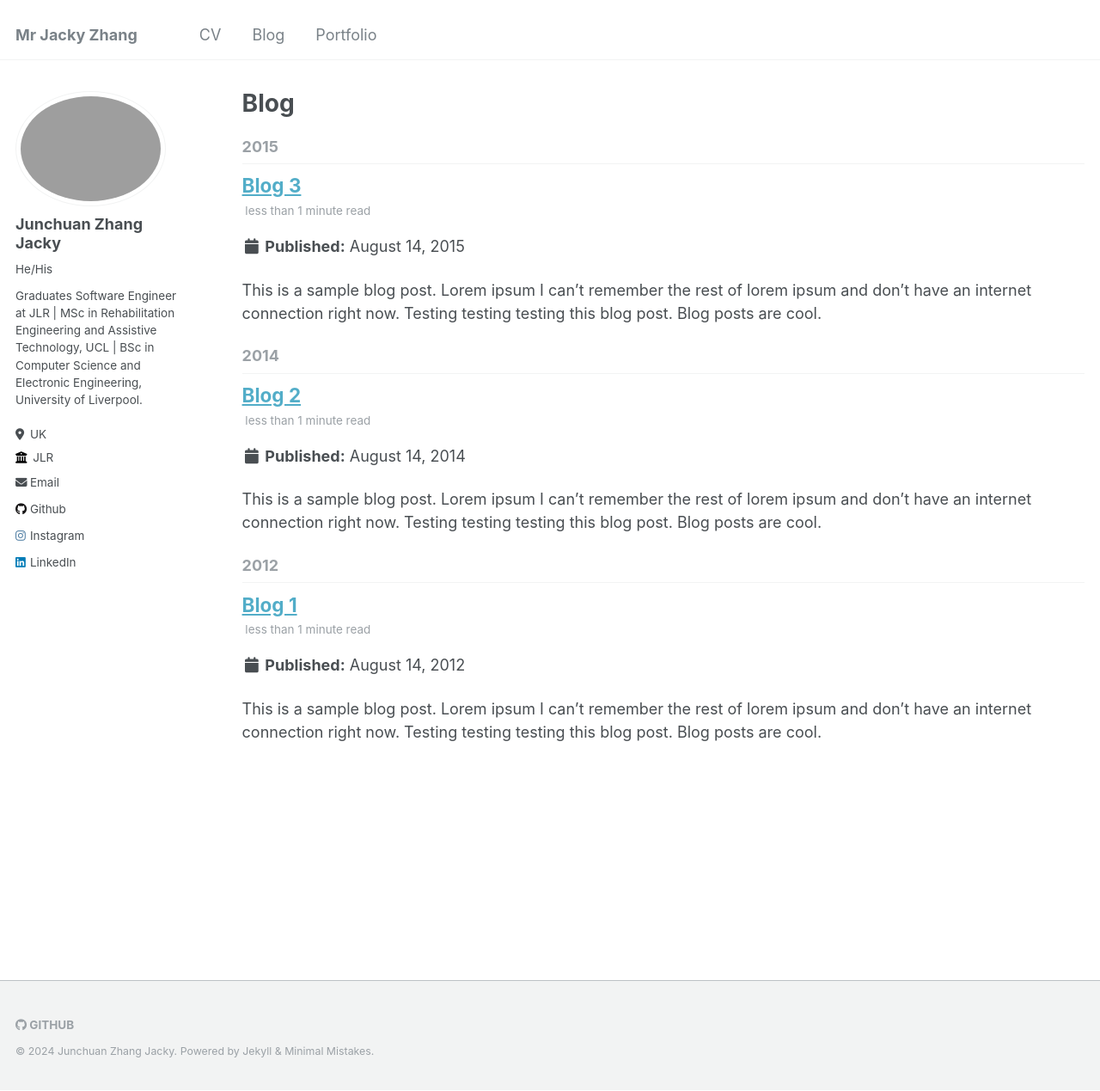
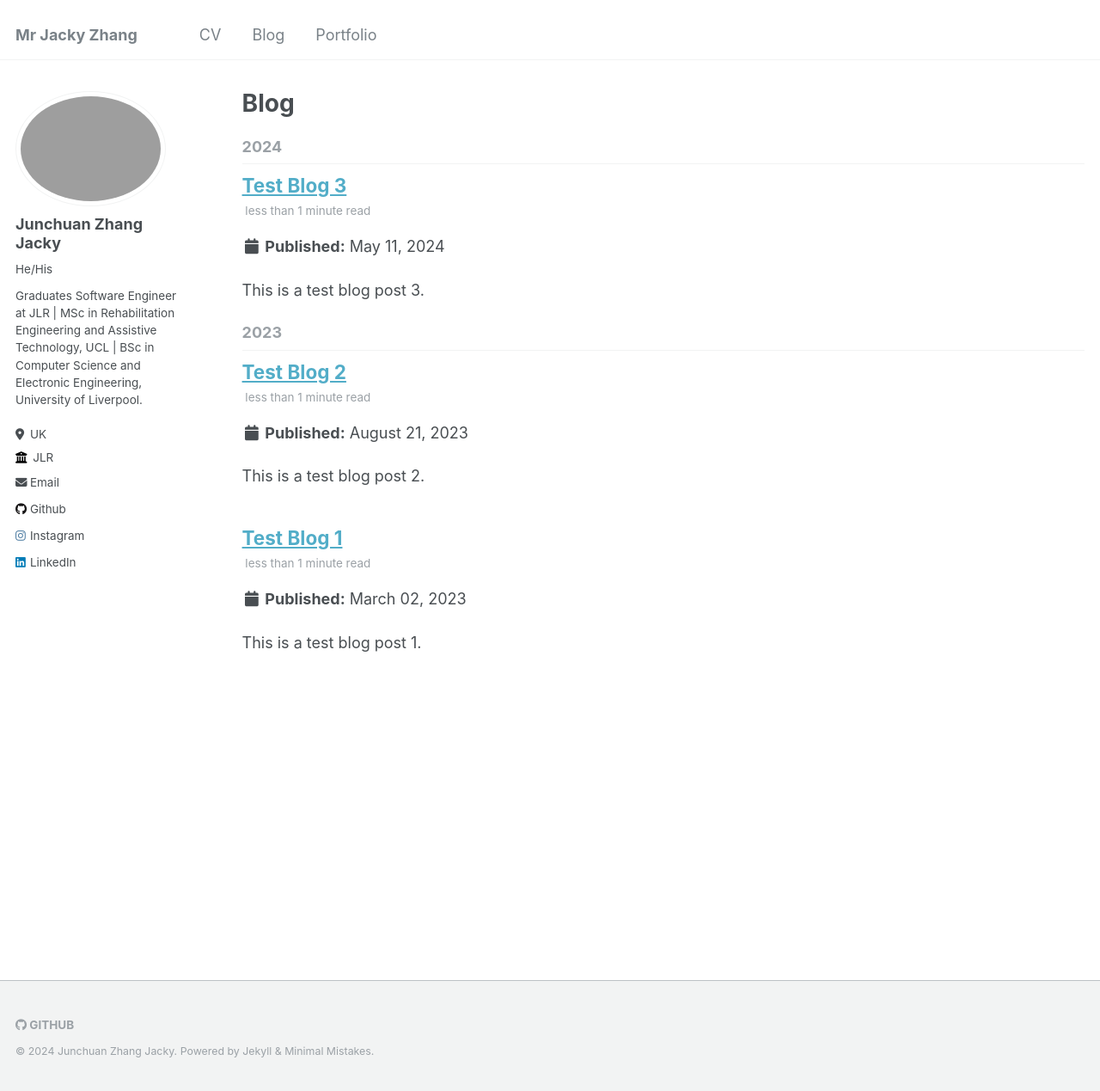
Before and after one commit to JackyCaptainZhang/JackyCaptainZhang.github.io, a Jekyll site: the page built from _pages/year-archive.html, in a window 1280 px wide and 1269 px high. Shown: the whole window at 86% size. Built offline with Jekyll 4.4.1, drawn with Linux system fonts in a browser that asks for light colours.

Commit message:
Test the blog and portfolio function. Update the readme.

```diff
--- a/_posts/2012-08-14-blog-post-1.md
+++ /dev/null
@@ -1,17 +0,0 @@
----
-title: "Blog 1"
-date: 2012-08-14
-permalink: /posts/2012/08/blog-1/
-tags:
-  - cool posts
-  - category1
-  - category2
----
-
-This is a sample blog post. Lorem ipsum I can't remember the rest of lorem ipsum and don't have an internet connection right now. Testing testing testing this blog post. Blog posts are cool.
-
-# Headings are cool
-
-# You can have many headings
-
-## Aren't headings cool?
--- a/_posts/2014-08-14-blog-post-3.md
+++ /dev/null
@@ -1,17 +0,0 @@
----
-title: "Blog 2"
-date: 2014-08-14
-permalink: /posts/2014/08/blog-2/
-tags:
-  - cool posts
-  - category1
-  - category2
----
-
-This is a sample blog post. Lorem ipsum I can't remember the rest of lorem ipsum and don't have an internet connection right now. Testing testing testing this blog post. Blog posts are cool.
-
-# Headings are cool
-
-# You can have many headings
-
-## Aren't headings cool?
--- a/_posts/2015-08-14-blog-post-4.md
+++ /dev/null
@@ -1,17 +0,0 @@
----
-title: "Blog 3"
-date: 2015-08-14
-permalink: /posts/2015/08/blog-3/
-tags:
-  - cool posts
-  - category1
-  - category2
----
-
-This is a sample blog post. Lorem ipsum I can't remember the rest of lorem ipsum and don't have an internet connection right now. Testing testing testing this blog post. Blog posts are cool.
-
-# Headings are cool
-
-# You can have many headings
-
-## Aren't headings cool?
--- /dev/null
+++ b/_posts/2023-03-02-Test-blog-1.md
@@ -0,0 +1,16 @@
+---
+title: "Test Blog 1"
+date: 2023-03-02
+permalink: /blogs/2023/03/test-blog-1/
+tags:
+  - Tags no Blog 2
+  - Tests
+---
+
+This is a test blog post 1.
+
+# I am cool
+
+# You are cool
+
+## We are cool
--- /dev/null
+++ b/_posts/2023-08-21-Test-blog-2.md
@@ -0,0 +1,16 @@
+---
+title: "Test Blog 2"
+date: 2023-08-21
+permalink: /blogs/2023/08/test-blog-2/
+tags:
+  - Tags no Blog 1
+  - Tests
+---
+
+This is a test blog post 2.
+
+# I am cool
+
+# You are cool
+
+## We are cool
--- /dev/null
+++ b/_posts/2024-05-11-Test blog 3.md
@@ -0,0 +1,17 @@
+---
+title: "Test Blog 3"
+date: 2024-05-11
+permalink: /blogs/2024/05/test-blog-3/
+tags:
+  - Tags no Blog 1
+  - Tags no Blog 2
+  - Tests
+---
+
+This is a test blog post 3.
+
+# I am cool
+
+# You are cool
+
+## We are cool
```
Also changed, not shown: README.md (+1 -0 lines), _portfolio/portfolio-1.md (+3 -3 lines), _portfolio/portfolio-2.html (deleted, +0 -7 lines), _portfolio/portfolio-2.md (added, +7 -0 lines).
